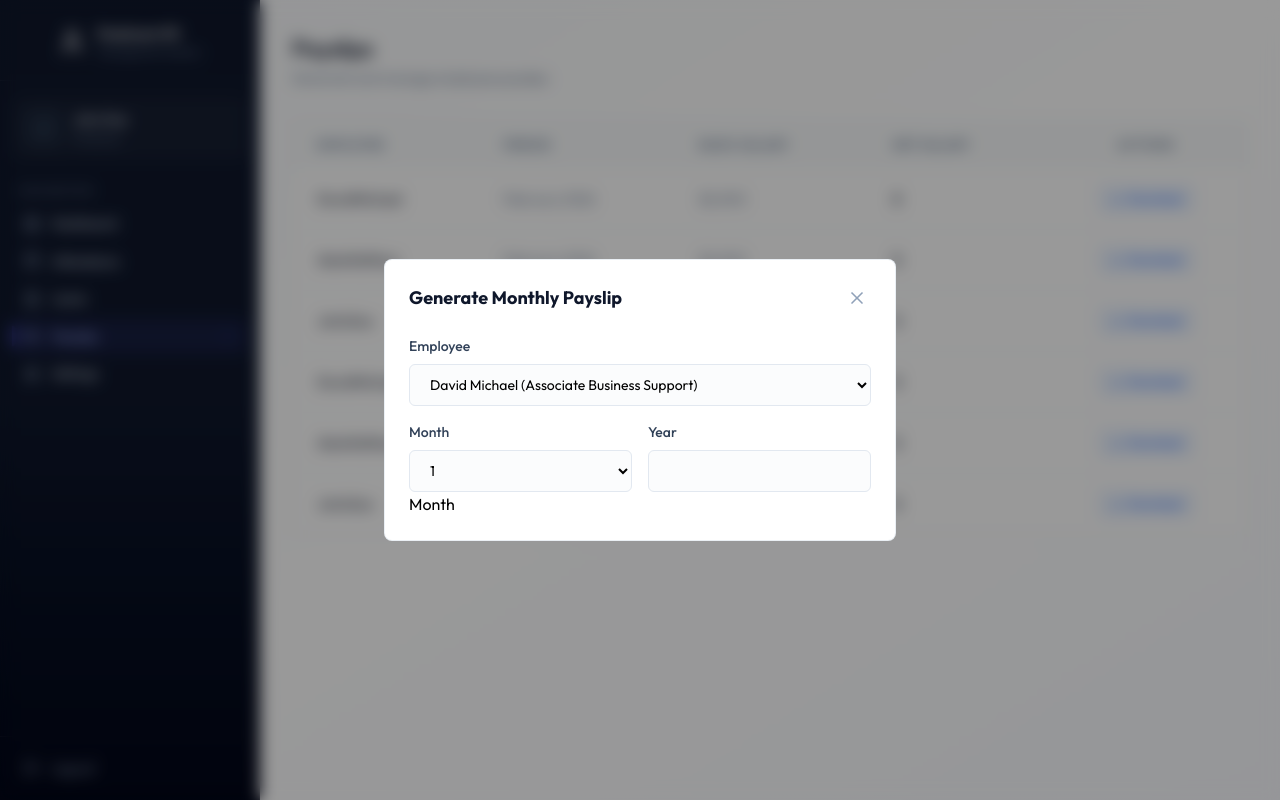
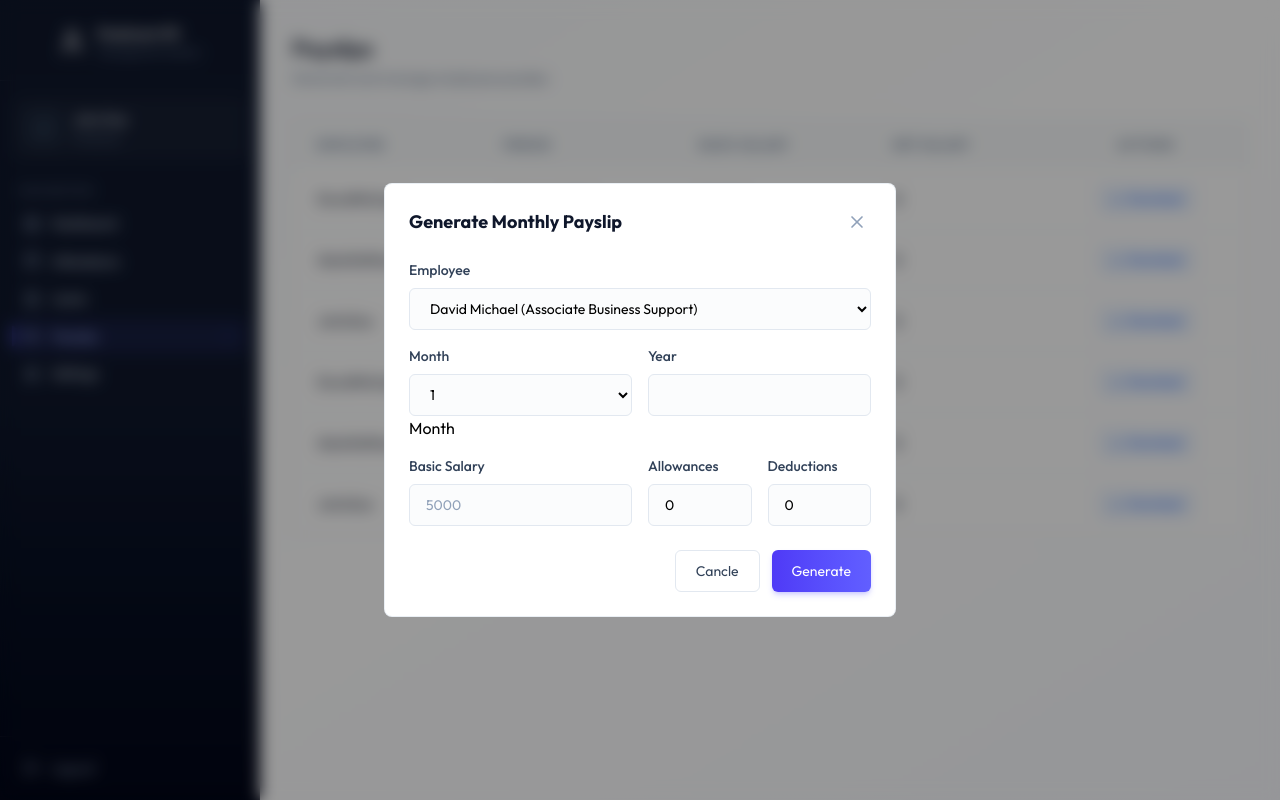
Before and after one commit to shumaila1421/employee-management-system, a React (Vite) app in the folder client/: page /payslips in a window 1280 px wide. Both pictures are taken after a click on the button "Generate Payslip". Built offline with nearby package versions, Linux system fonts and the light colour scheme.

Commit message:
payslip page completed

```diff
--- a/client/src/components/payslip/GeneratePayslipForm.jsx
+++ b/client/src/components/payslip/GeneratePayslipForm.jsx
@@ -1,4 +1,4 @@
-import { Plus, PlusIcon, X } from "lucide-react";
+import { Loader2, Plus, PlusIcon, X } from "lucide-react";
 import React, { useState } from "react";
 
 const GeneratePayslipForm = ({ employees, onSuccess }) => {
@@ -71,6 +71,54 @@ const GeneratePayslipForm = ({ employees, onSuccess }) => {
                 defaultValue={new Date().getFullYear}
               />
             </div>
+
+            <div>
+              <label className="block text-sm font-medium text-slate-700 mb-2">
+                Basic Salary
+              </label>
+              <input
+                type="number"
+                name="basicSalary"
+                required
+                placeholder="5000"
+              />
+            </div>
+
+            <div className="grid grid-cols-2 gap-4">
+              <div>
+                <label className="block text-sm font-medium text-slate-700 mb-2">
+                  Allowances
+                </label>
+                <input type="number" name="allowances" defaultValue="0" />
+              </div>
+
+              <div>
+                <label className="block text-sm font-medium text-slate-700 mb-2">
+                  Deductions
+                </label>
+                <input type="number" name="deductions" defaultValue="0" />
+              </div>
+            </div>
+          </div>
+
+          <div className="flex justify-end gap-3 pt-2">
+            <button
+              className="btn-secondary"
+              type="button"
+              onClick={() => setIsOpen(false)}
+            >
+              Cancle
+            </button>
+
+            <button
+              disabled={loading}
+              className="btn-primary flex items-center"
+              type="submit"
+              onClick={() => setIsOpen(false)}
+            >
+              {loading && <Loader2 className="w-4 h-4 mr-2 animate-spin" />}
+              Generate
+            </button>
           </div>
         </form>
       </div>
```
